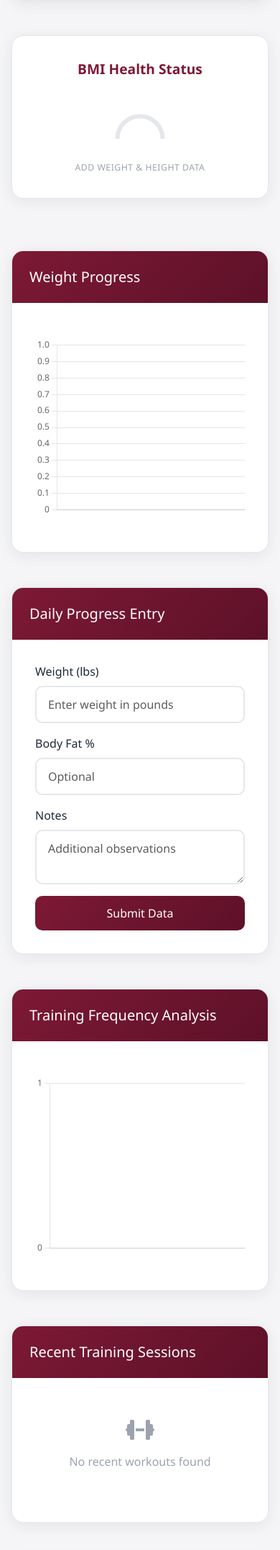
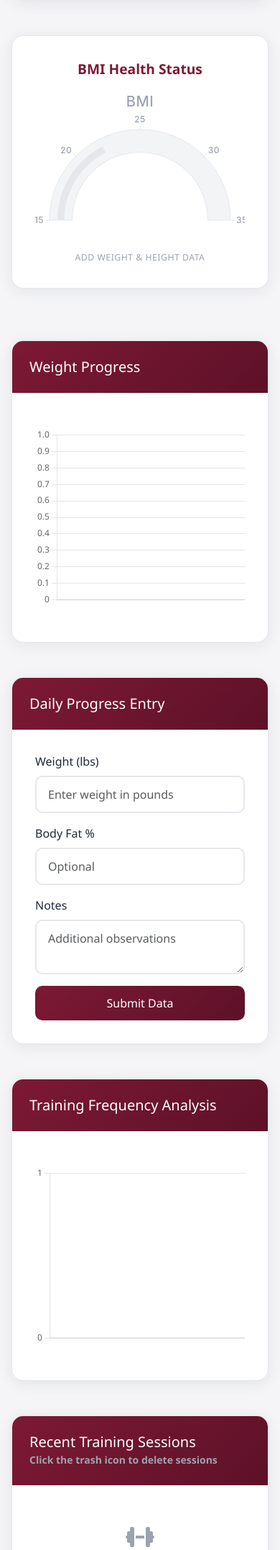
Before and after one commit to sponge-dev/WorkoutBuddy, a Flask app: page /dashboard in a window 390 px wide. Shown: the part 1208-3362 px from the top of the page at 72% size. Run offline with Flask 3, Linux system fonts and the light colour scheme; data that the repository does not hold is empty; parts of the project's set-up code (start-up, migrations or seed data) failed here and were passed over; some libraries are stand-ins or nearby versions.

Commit message:
Add BMI gauge and workout session deletion features
Introduces a Plotly-based BMI health gauge to the dashboard, replacing the previous canvas speedometer. Adds backend and frontend support for deleting workout sessions, including UI enhancements for action buttons and notifications. Updates styles for improved session display and mobile responsiveness, and ensures BMI gauge updates dynamically with user progress.

```diff
--- a/app.py
+++ b/app.py
@@ -7,6 +7,8 @@ from openai import OpenAI
 import os
 import sqlite3
 from werkzeug.security import generate_password_hash, check_password_hash
+import plotly.graph_objects as go
+import plotly.utils
 
 app = Flask(__name__)
 app.config['SECRET_KEY'] = 'your-secret-key-here'
@@ -523,6 +525,132 @@ def workout_sessions_api():
         'notes': s.notes
     } for s in sessions])
 
+@app.route('/api/workout-sessions/<int:session_id>', methods=['DELETE'])
+def delete_workout_session(session_id):
+    user_id = session.get('user_id', 1)
+    workout_session = WorkoutSession.query.filter_by(id=session_id, user_id=user_id).first()
+
+    if not workout_session:
+        return jsonify({'error': 'Workout session not found'}), 404
+
+    try:
+        # Delete associated workout exercises
+        WorkoutExercise.query.filter_by(workout_session_id=session_id).delete()
+
+        # Delete the session
+        db.session.delete(workout_session)
+        db.session.commit()
+
+        return jsonify({
+            'message': 'Workout session deleted successfully',
+            'deleted_session_id': session_id
+        })
+
+    except Exception as e:
+        db.session.rollback()
+        return jsonify({'error': f'Failed to delete workout session: {str(e)}'}), 500
+
+@app.route('/api/bmi-gauge', methods=['GET'])
+def get_bmi_gauge():
+    user_id = session.get('user_id', 1)
+
+    # Get user data and latest progress
+    user = db.session.get(User, user_id)
+    latest_progress = Progress.query.filter_by(user_id=user_id).order_by(Progress.date.desc()).first()
+
+    if not user or not user.height or not latest_progress or not latest_progress.weight:
+        return jsonify({'error': 'Insufficient data for BMI calculation'}), 400
+
+    # Calculate BMI
+    bmi = calculate_bmi(latest_progress.weight, user.height)
+
+    # Create Plotly gauge figure with enhanced styling
+    fig = go.Figure(go.Indicator(
+        mode = "gauge+number",
+        value = bmi,
+        domain = {'x': [0, 1], 'y': [0, 1]},
+        title = {
+            'text': "BMI Health Index",
+            'font': {'size': 18, 'color': '#1F2937', 'family': 'Inter, sans-serif'}
+        },
+        number = {
+            'font': {'size': 28, 'color': '#1F2937', 'family': 'Inter, sans-serif'},
+            'suffix': f' ({category})'
+        },
+        gauge = {
+            'axis': {
+                'range': [15, 35],
+                'tickwidth': 1,
+                'tickcolor': "#6B7280",
+                'tickfont': {'size': 9, 'color': '#6B7280'},
+                'tickmode': 'array',
+                'tickvals': [15, 18.5, 25, 30, 35],
+                'ticktext': ['15', '18.5', '25', '30', '35']
+            },
+            'bar': {'color': color, 'thickness': 0.25, 'line': {'width': 0}},
+            'bgcolor': "rgba(255,255,255,0.9)",
+            'borderwidth': 2,
+            'bordercolor': "#E5E7EB",
+            'steps': [
+                {'range': [15, 18.5], 'color': '#DBEAFE', 'name': 'Underweight', 'line': {'width': 0}},
+                {'range': [18.5, 25], 'color': '#D1FAE5', 'name': 'Normal', 'line': {'width': 0}},
+                {'range': [25, 30], 'color': '#FEF3C7', 'name': 'Overweight', 'line': {'width': 0}},
+                {'range': [30, 35], 'color': '#FEE2E2', 'name': 'Obese', 'line': {'width': 0}}
+            ],
+            'threshold': {
+                'line': {'color': "#DC2626", 'width': 2},
+                'thickness': 0.75,
+                'value': 30
+            }
+        }
+    ))
+
+    # Update layout for professional appearance
+    fig.update_layout(
+        height=220,
+        margin=dict(l=20, r=20, t=50, b=20),
+        paper_bgcolor="rgba(0,0,0,0)",
+        plot_bgcolor="rgba(0,0,0,0)",
+        font={'family': "Inter, sans-serif", 'color': "#374151"},
+        showlegend=False,
+        annotations=[
+            dict(
+                text=f"Weight: {latest_progress.weight} lbs<br>Height: {user.height}\"",
+                showarrow=False,
+                x=0.5, y=0.1,
+                xref="paper", yref="paper",
+                xanchor="center", yanchor="bottom",
+                font=dict(size=10, color="#6B7280")
+            )
+        ]
+    )
+
+    # Get BMI category and color
+    if bmi < 18.5:
+        category = "Underweight"
+        color = "#3B82F6"
+    elif bmi < 25:
+        category = "Normal"
+        color = "#10B981"
+    elif bmi < 30:
+        category = "Overweight"
+        color = "#F59E0B"
+    else:
+        category = "Obese"
+        color = "#DC2626"
+
+    # Convert to JSON
+    graphJSON = json.dumps(fig, cls=plotly.utils.PlotlyJSONEncoder)
+
+    return jsonify({
+        'graph': graphJSON,
+        'bmi': round(bmi, 1),
+        'category': category,
+        'color': color,
+        'weight': latest_progress.weight,
+        'height': user.height
+    })
+
 @app.route('/api/chatbot', methods=['POST'])
 def chatbot_api():
     user_id = session.get('user_id', 1)
--- a/requirements.txt
+++ b/requirements.txt
@@ -8,6 +8,6 @@ Werkzeug==2.3.7
 Jinja2==3.1.2
 numpy>=1.26.0
 pandas>=2.1.0
-plotly==5.17.0
+plotly>=5.17.0
 Flask-CORS==4.0.0
 reportlab==4.0.4
--- a/templates/base.html
+++ b/templates/base.html
@@ -11,6 +11,8 @@
     <link href="https://cdnjs.cloudflare.com/ajax/libs/font-awesome/6.4.0/css/all.min.css" rel="stylesheet">
     <!-- Chart.js -->
     <script src="https://cdn.jsdelivr.net/npm/chart.js"></script>
+    <!-- Plotly.js -->
+    <script src="https://cdn.plot.ly/plotly-latest.min.js"></script>
     <!-- Custom CSS -->
     <link href="{{ url_for('static', filename='css/style.css') }}" rel="stylesheet">
 
--- a/templates/dashboard.html
+++ b/templates/dashboard.html
@@ -77,7 +77,7 @@
         <div class="stat-card">
             <div class="stat-number" style="font-size: 1.2rem;">BMI Health Status</div>
             <div class="stat-label">
-                <canvas id="bmiSpeedometer" width="140" height="90" style="max-width: 100%;"></canvas>
+                <div id="bmiGauge" style="height: 220px; width: 100%;"></div>
                 <div id="bmiValue" class="mt-2"></div>
             </div>
         </div>
@@ -155,6 +155,7 @@
                 <h5 class="mb-0">
                     Recent Training Sessions
                 </h5>
+                <small class="text-muted">Click the trash icon to delete sessions</small>
             </div>
             <div class="card-body">
                 <div id="recentWorkouts">
@@ -351,6 +352,9 @@ document.addEventListener('DOMContentLoaded', function() {
     // Load today's workout
     loadTodaysWorkout();
 
+    // Load BMI gauge initially
+    loadBMIGauge();
+
     // Set up event listeners
     document.getElementById('quickProgressForm').addEventListener('submit', saveQuickProgress);
     document.getElementById('startWorkoutBtn').addEventListener('click', startWorkoutSession);
@@ -401,23 +405,8 @@ function updateQuickStats(data) {
         const latestWeight = data.weight_progress[data.weight_progress.length - 1].weight;
         document.getElementById('currentWeight').textContent = latestWeight;
 
-        // Get user data for BMI calculation and create speedometer
-        fetch('/api/user')
-            .then(response => response.json())
-            .then(userData => {
-                if (userData.height && latestWeight) {
-                    const bmi = calculateBMI(latestWeight, userData.height);
-                    console.log('Creating BMI speedometer with:', { weight: latestWeight, height: userData.height, bmi });
-                    createBMISpeedometer(bmi);
-                } else {
-                    console.warn('Missing data for BMI calculation:', { height: userData.height, weight: latestWeight });
-                    showBMIPlaceholder();
-                }
-            })
-            .catch(error => {
-                console.error('Error loading user data for BMI:', error);
-                showBMIPlaceholder();
-            });
+        // Load BMI gauge
+        loadBMIGauge();
     } else {
         // No weight data available
         document.getElementById('currentWeight').textContent = '-';
@@ -425,26 +414,53 @@ function updateQuickStats(data) {
     }
 }
 
+// Refresh BMI gauge when new progress is added
+function refreshBMIGauge() {
+    setTimeout(() => {
+        loadBMIGauge();
+    }, 500);
+}
+
 function showBMIPlaceholder() {
     document.getElementById('bmiValue').innerHTML = `
+        <div class="text-center">
             <small class="text-muted">Add weight & height data</small>
+        </div>
     `;
 
-    // Draw empty speedometer
-    const canvas = document.getElementById('bmiSpeedometer');
-    const ctx = canvas.getContext('2d');
-    ctx.clearRect(0, 0, canvas.width, canvas.height);
+    // Create empty gauge placeholder
+    const emptyGauge = {
+        data: [{
+            type: "indicator",
+            mode: "gauge",
+            value: 22,
+            domain: {x: [0, 1], y: [0, 1]},
+            title: {text: "BMI", font: {size: 20, color: '#9CA3AF'}},
+            gauge: {
+                axis: {range: [15, 35], tickwidth: 1, tickcolor: "#E5E7EB"},
+                bar: {color: "#E5E7EB", thickness: 0.3},
+                bgcolor: "white",
+                borderwidth: 1,
+                bordercolor: "#E5E7EB",
+                steps: [
+                    {range: [15, 35], color: '#F3F4F6'}
+                ]
+            }
+        }],
+                 layout: {
+             height: 220,
+             margin: {l: 20, r: 20, t: 50, b: 20},
+             paper_bgcolor: "rgba(0,0,0,0)",
+             font: {family: "Inter, sans-serif", color: "#9CA3AF"},
+             showlegend: false
+         }
+    };
 
-    const centerX = canvas.width / 2;
-    const centerY = canvas.height - 15;
-    const radius = Math.min(canvas.width, canvas.height) * 0.35;
-
-    // Draw background arc only
-    ctx.lineWidth = 6;
-    ctx.strokeStyle = '#E5E7EB';
-    ctx.beginPath();
-    ctx.arc(centerX, centerY, radius, Math.PI, 0, false);
-    ctx.stroke();
+    Plotly.newPlot('bmiGauge', emptyGauge.data, emptyGauge.layout, {
+        displayModeBar: false,
+        responsive: true,
+        staticPlot: true
+    });
 }
 
 function createWeightChart(weightData) {
@@ -605,21 +621,131 @@ function displayRecentWorkouts(workouts) {
     }
 
     container.innerHTML = workouts.slice(0, 5).map(workout => `
-        <div class="workout-session ${workout.completed ? 'completed' : 'pending'}">
+        <div class="workout-session ${workout.completed ? 'completed' : 'pending'}" id="workout-${workout.id}">
             <div class="d-flex justify-content-between align-items-center">
-                <div>
+                <div class="flex-grow-1">
                     <h6 class="mb-1">${workout.name}</h6>
                     <small class="text-muted">${new Date(workout.date).toLocaleDateString()}</small>
+                    ${workout.notes ? `<div class="small text-muted mt-1">${workout.notes}</div>` : ''}
                 </div>
-                <div class="text-end">
+                <div class="text-end d-flex align-items-center">
+                    <div class="me-2">
                         <span class="badge ${workout.completed ? 'bg-success' : 'bg-warning'}">
                             ${workout.completed ? 'Completed' : 'Pending'}
                         </span>
                         ${workout.duration_minutes ? `<div class="small text-muted">${workout.duration_minutes} min</div>` : ''}
+                        ${workout.calories_burned ? `<div class="small text-muted">${workout.calories_burned} cal</div>` : ''}
+                    </div>
+                    <div class="btn-group" role="group">
+                        <button class="btn btn-sm btn-outline-primary" onclick="editWorkoutSession(${workout.id})" title="Edit workout">
+                            <i class="fas fa-edit"></i>
+                        </button>
+                        <button class="btn btn-sm btn-outline-danger" onclick="deleteWorkoutSession(${workout.id}, '${workout.name.replace(/'/g, "\\'")}')" title="Delete workout">
+                            <i class="fas fa-trash"></i>
+                        </button>
+                    </div>
                 </div>
             </div>
         </div>
     `).join('');
+}
+
+function deleteWorkoutSession(sessionId, sessionName) {
+    const confirmMessage = `Are you sure you want to delete the workout session "${sessionName}"?\n\nThis action cannot be undone and will remove all associated exercise data.`;
+
+    if (!confirm(confirmMessage)) {
+        return;
+    }
+
+    // Show loading state
+    const workoutElement = document.getElementById(`workout-${sessionId}`);
+    if (workoutElement) {
+        workoutElement.style.opacity = '0.5';
+        workoutElement.style.pointerEvents = 'none';
+    }
+
+    fetch(`/api/workout-sessions/${sessionId}`, {
+        method: 'DELETE',
+        headers: {
+            'Content-Type': 'application/json',
+        }
+    })
+    .then(response => response.json())
+    .then(data => {
+        if (data.message) {
+            // Remove the workout element with animation
+            if (workoutElement) {
+                workoutElement.style.transition = 'all 0.3s ease';
+                workoutElement.style.transform = 'translateX(-100%)';
+                workoutElement.style.opacity = '0';
+
+                setTimeout(() => {
+                    workoutElement.remove();
+
+                    // Check if there are any workouts left
+                    const container = document.getElementById('recentWorkouts');
+                    if (container.children.length === 0) {
+                        container.innerHTML = `
+                            <div class="text-center text-muted py-4">
+                                <i class="fas fa-dumbbell fa-2x mb-3"></i>
+                                <p>No recent workouts found</p>
+                            </div>
+                        `;
+                    }
+                }, 300);
+            }
+
+            // Refresh the dashboard data
+            loadDashboardData();
+
+            // Show success message
+            showNotification('Workout session deleted successfully!', 'success');
+        } else {
+            throw new Error(data.error || 'Failed to delete workout session');
+        }
+    })
+    .catch(error => {
+        console.error('Error deleting workout session:', error);
+
+        // Restore element state
+        if (workoutElement) {
+            workoutElement.style.opacity = '1';
+            workoutElement.style.pointerEvents = 'auto';
+        }
+
+        showNotification('Error deleting workout session. Please try again.', 'error');
+    });
+}
+
+function editWorkoutSession(sessionId) {
+    // For now, redirect to a simple prompt-based edit
+    // This could be enhanced with a modal in the future
+    const newName = prompt('Enter new workout name:');
+
+    if (newName && newName.trim()) {
+        // You could implement a PUT endpoint here to update the session
+        showNotification('Edit functionality coming soon! For now, you can delete and recreate the session.', 'info');
+    }
+}
+
+function showNotification(message, type = 'info') {
+    // Create a simple notification toast
+    const notification = document.createElement('div');
+    notification.className = `alert alert-${type === 'error' ? 'danger' : type} alert-dismissible fade show position-fixed`;
+    notification.style.cssText = 'top: 20px; right: 20px; z-index: 9999; max-width: 300px;';
+    notification.innerHTML = `
+        ${message}
+        <button type="button" class="btn-close" data-bs-dismiss="alert"></button>
+    `;
+
+    document.body.appendChild(notification);
+
+    // Auto-remove after 5 seconds
+    setTimeout(() => {
+        if (notification.parentNode) {
+            notification.remove();
+        }
+    }, 5000);
 }
 
 function displayGoalsProgress(goals) {
@@ -672,14 +798,15 @@ function saveQuickProgress(event) {
     .then(response => response.json())
     .then(data => {
         if (data.message) {
-            alert('Progress saved successfully!');
+            showNotification('Progress saved successfully!', 'success');
             document.getElementById('quickProgressForm').reset();
             loadDashboardData(); // Refresh charts
+            refreshBMIGauge(); // Refresh BMI gauge
         }
     })
     .catch(error => {
         console.error('Error saving progress:', error);
-        alert('Error saving progress. Please try again.');
+        showNotification('Error saving progress. Please try again.', 'error');
     });
 }
 
@@ -719,21 +846,7 @@ function startWorkoutSession() {
     });
 }
 
-function calculateBMI(weight, height) {
-    // BMI = (weight in lbs / height in inches²) × 703
-    if (!weight || !height || weight <= 0 || height <= 0) {
-        console.warn('Invalid BMI inputs:', { weight, height });
-        return 25; // Default to normal BMI if invalid inputs
-    }
-
-    const bmi = (weight / (height * height)) * 703;
-    const roundedBMI = Math.round(bmi * 10) / 10;
-
-    console.log('BMI Calculation:', { weight, height, bmi: roundedBMI });
-
-    // Clamp to reasonable range for display
-    return Math.min(Math.max(roundedBMI, 10), 50);
-}
+// Note: BMI calculation now handled by backend Plotly gauge endpoint
 
 // Chatbot functionality
 function handleChatKeyPress(event) {
@@ -878,124 +991,40 @@ To backup your data, simply copy the workoutbot.db file to a safe location.`);
         });
 }
 
-// BMI Speedometer
-function createBMISpeedometer(bmi) {
-    const canvas = document.getElementById('bmiSpeedometer');
-    const ctx = canvas.getContext('2d');
+// BMI Gauge using Plotly
+function loadBMIGauge() {
+    fetch('/api/bmi-gauge')
+        .then(response => response.json())
+        .then(data => {
+            if (data.graph) {
+                // Parse the Plotly graph JSON
+                const graphData = JSON.parse(data.graph);
 
-    // Clear canvas
-    ctx.clearRect(0, 0, canvas.width, canvas.height);
-
-    // Set up dimensions
-    const centerX = canvas.width / 2;
-    const centerY = canvas.height - 15;
-    const radius = Math.min(canvas.width, canvas.height) * 0.35;
-
-    // BMI ranges and colors (focused on realistic range 15-35)
-    const minBMI = 15;
-    const maxBMI = 35;
-    const ranges = [
-        { min: 15, max: 18.5, color: '#3B82F6', label: 'Underweight' },
-        { min: 18.5, max: 25, color: '#10B981', label: 'Normal' },
-        { min: 25, max: 30, color: '#F59E0B', label: 'Overweight' },
-        { min: 30, max: 35, color: '#DC2626', label: 'Obese' }
-    ];
-
-    // Draw background arc
-    ctx.lineWidth = 6;
-    ctx.strokeStyle = '#E5E7EB';
-    ctx.beginPath();
-    ctx.arc(centerX, centerY, radius, Math.PI, 0, false);
-    ctx.stroke();
-
-    // Calculate angle mapping: π (left) to 0 (right)
-    const totalAngle = Math.PI;
-    const bmiRange = maxBMI - minBMI;
-
-    // Draw colored segments
-    ranges.forEach(range => {
-        const startRatio = (range.min - minBMI) / bmiRange;
-        const endRatio = (range.max - minBMI) / bmiRange;
-
-        // Convert to angles: left (π) to right (0)
-        const startAngle = Math.PI - (startRatio * totalAngle);
-        const endAngle = Math.PI - (endRatio * totalAngle);
-
-        ctx.strokeStyle = range.color;
-        ctx.lineWidth = 6;
-        ctx.beginPath();
-        ctx.arc(centerX, centerY, radius, startAngle, endAngle, false);
-        ctx.stroke();
+                                 // Create the Plotly gauge with animation
+                 Plotly.newPlot('bmiGauge', graphData.data, graphData.layout, {
+                     displayModeBar: false,
+                     responsive: true,
+                     staticPlot: false,
+                     transition: {
+                         duration: 800,
+                         easing: 'cubic-in-out'
+                     }
                  });
 
-    // Draw scale marks and labels
-    ctx.strokeStyle = '#374151';
-    ctx.lineWidth = 1;
-    ctx.fillStyle = '#374151';
-    ctx.font = '8px Arial';
-    ctx.textAlign = 'center';
-
-    const scaleValues = [15, 18.5, 20, 25, 30, 35];
-    for (let i = 0; i < scaleValues.length; i++) {
-        const value = scaleValues[i];
-        const ratio = (value - minBMI) / bmiRange;
-        const angle = Math.PI - (ratio * Math.PI);
-
-        // Scale mark
-        const x1 = centerX + (radius - 6) * Math.cos(angle);
-        const y1 = centerY + (radius - 6) * Math.sin(angle);
-        const x2 = centerX + (radius - 1) * Math.cos(angle);
-        const y2 = centerY + (radius - 1) * Math.sin(angle);
-
-        ctx.beginPath();
-        ctx.moveTo(x1, y1);
-        ctx.lineTo(x2, y2);
-        ctx.stroke();
-
-        // Scale label (only for key values to avoid clutter)
-        if (value === 18.5 || value === 25 || value === 30) {
-            const labelX = centerX + (radius + 10) * Math.cos(angle);
-            const labelY = centerY + (radius + 10) * Math.sin(angle);
-            ctx.fillText(value.toString(), labelX, labelY + 2);
+                                 // Update BMI info display (details are now shown in the gauge)
+                 document.getElementById('bmiValue').innerHTML = `
+                     <div class="text-center">
+                         <small class="text-muted">Interactive BMI Health Gauge</small>
+                     </div>
+                 `;
+            } else {
+                showBMIPlaceholder();
             }
-    }
-
-    // Draw needle
-    const bmiClamped = Math.min(Math.max(bmi, minBMI), maxBMI);
-    const bmiRatio = (bmiClamped - minBMI) / bmiRange;
-    const needleAngle = Math.PI - (bmiRatio * totalAngle);
-
-    // Needle line
-    ctx.strokeStyle = '#1F2937';
-    ctx.lineWidth = 3;
-    ctx.beginPath();
-    ctx.moveTo(centerX, centerY);
-    ctx.lineTo(
-        centerX + (radius - 8) * Math.cos(needleAngle),
-        centerY + (radius - 8) * Math.sin(needleAngle)
-    );
-    ctx.stroke();
-
-    // Draw center circle
-    ctx.fillStyle = '#1F2937';
-    ctx.beginPath();
-    ctx.arc(centerX, centerY, 4, 0, 2 * Math.PI);
-    ctx.fill();
-
-    // Update BMI value display
-    let currentRange;
-    if (bmi < 15) {
-        currentRange = { color: '#3B82F6', label: 'Very Underweight' };
-    } else if (bmi > 35) {
-        currentRange = { color: '#DC2626', label: 'Severely Obese' };
-    } else {
-        currentRange = ranges.find(range => bmi >= range.min && bmi < range.max) || ranges[ranges.length - 1];
-    }
-
-    document.getElementById('bmiValue').innerHTML = `
-        <strong style="color: ${currentRange.color};">${bmi}</strong><br>
-        <small style="color: ${currentRange.color};">${currentRange.label}</small>
-    `;
+        })
+        .catch(error => {
+            console.error('Error loading BMI gauge:', error);
+            showBMIPlaceholder();
+        });
 }
 
 // Today's Workout Functions
```
Also changed, not shown: static/css/style.css (+70 -3 lines). Lines whose indentation alone changed are shown as unchanged.
